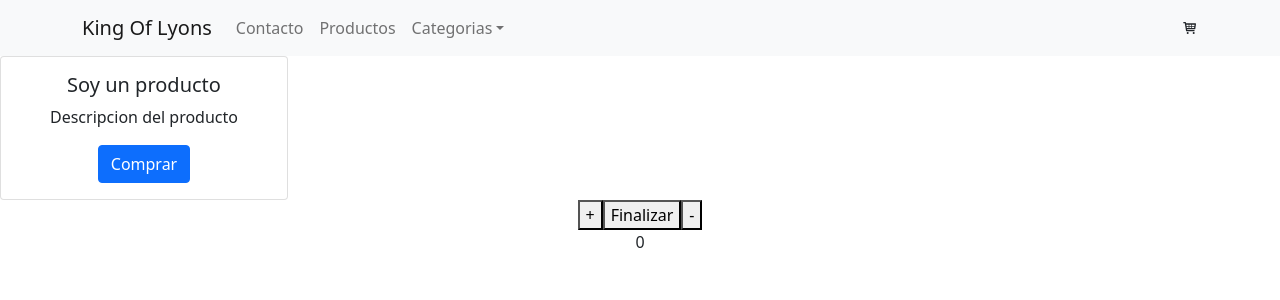
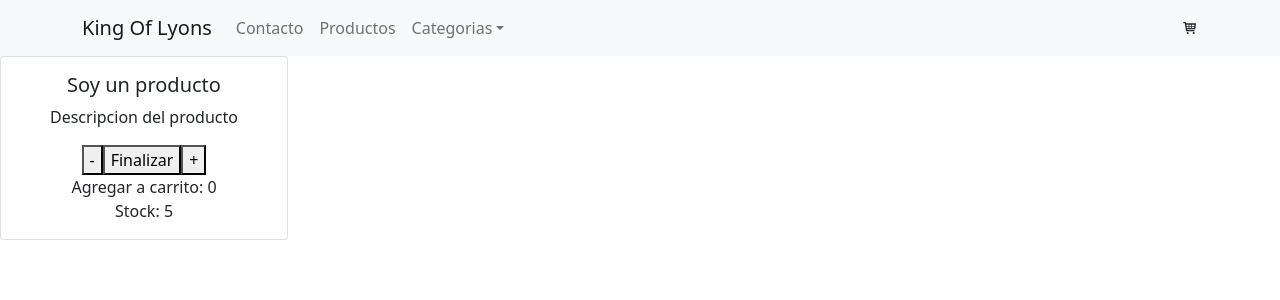
Before and after one commit to mrq-quintana/mrq-quintana, a React (Create React App) app: page / in a window 1280 px wide. Shown: the top 300 px of the page. Built offline with nearby package versions, Linux system fonts and the light colour scheme.

Commit message:
Avance contador

```diff
--- a/src/App.js
+++ b/src/App.js
@@ -1,35 +1,16 @@
 import './App.css';
-import { useState } from 'react';
 import 'bootstrap/dist/css/bootstrap.min.css';
 import NavBar from './component/NavBar';
 import ItemListContainer from './component/ItemListContainer'
 
+
 function App() {
-  const [count, setCount] = useState(0);
 
-  const sumar = () =>{
-    setCount(count + 1)
-  }
-  const restar = () =>{
-    setCount(count - 1)
-  }
-
-  const mostrar = () =>{
-    console.log(count)
-  }
   return (
       <>
         <div className="App">
         <NavBar/>
         <ItemListContainer greeting='Soy un producto'/>
-
-              <div>
-                <button onClick={sumar}>+</button>
-                <button onClick={mostrar}>Finalizar</button>
-                <button onClick={restar}>-</button>
-                <div>{count}</div>
-                <div className="muestra"></div>
-              </div>
         </div>
 
 
--- /dev/null
+++ b/src/component/ItemCount.jsx
@@ -0,0 +1,43 @@
+
+import { useState } from 'react';
+
+
+function ItemCount({stock, inicial}){
+
+  const [count, setCount] = useState(inicial);
+  const [disponible, setDisponible] = useState(stock);
+
+  const restar = () =>{
+
+    setCount(count - 1)
+
+  }
+
+  const sumar = () =>{
+    setCount(count + 1)
+  }
+
+  const agregar = ()=>{
+        if ( disponible >= 1 ){
+            console.log('Compraste ' + count + ' unidades quedan ' + (disponible - count) + ' disponibles!')
+            setDisponible(disponible - count)
+            setCount(0)
+        } else {
+            console.log('Ya no queda mas Stock Disponible')
+        }
+
+  }
+
+    return (
+            <div>
+                <button onClick={restar}>-</button>
+                <button onClick={agregar}>Finalizar</button>
+                <button onClick={sumar}> + </button>
+
+                <div><span>Agregar a carrito: {count} </span></div>
+                <div><span>Stock: {disponible}</span></div>
+              </div>
+    )
+
+}
+export default ItemCount
--- a/src/component/ItemListContainer.jsx
+++ b/src/component/ItemListContainer.jsx
@@ -1,5 +1,6 @@
 import Card from 'react-bootstrap/Card'
 import Button from 'react-bootstrap/Button'
+import ItemCount from './ItemCount'
 
 function ItemListContainer(props) {
 return (
@@ -11,8 +12,10 @@ return (
                 <Card.Text>
                     Descripcion del producto
                 </Card.Text>
-                <Button variant="primary">Comprar</Button>
+                <ItemCount stock={5} inicial={0} />
+                {/* <Button variant="primary">Comprar</Button> */}
             </Card.Body>
+
         </Card>
 
     </>
```
